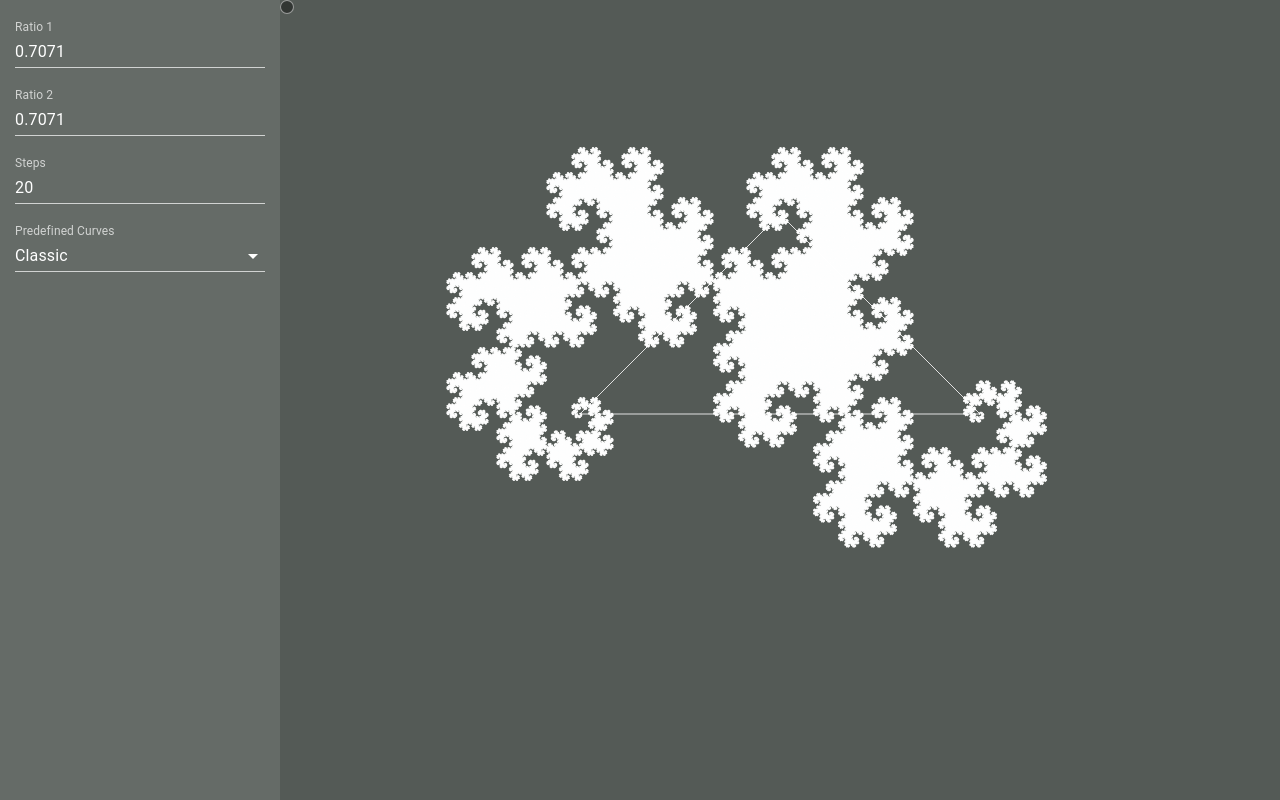
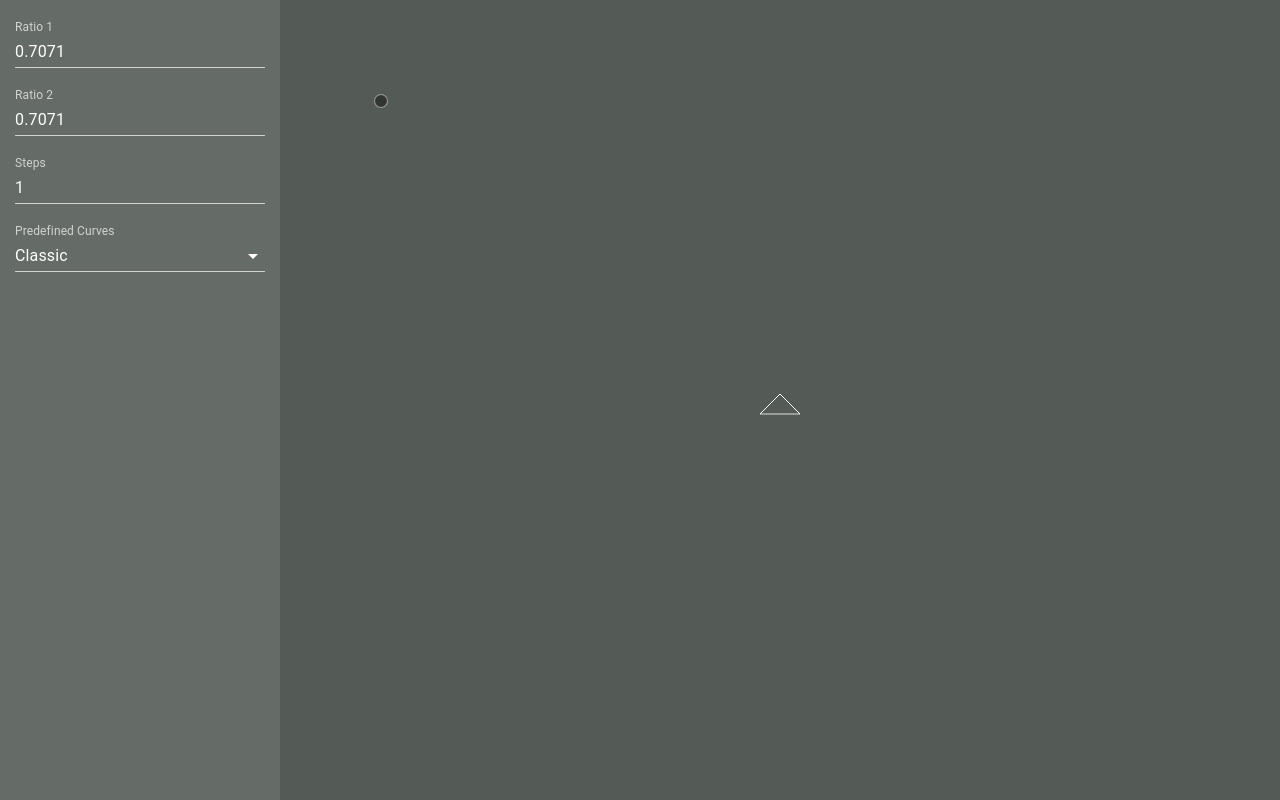
Before and after one commit to dotintegral/dragonize, a React (Create React App) app: page / in a window 1280 px wide. Built offline with nearby package versions, Linux system fonts and the light colour scheme; the HTML template or start-up script is replaced by a standard one.

Commit message:
Moving knob state to redux

```diff
--- a/src/components/Curve/Curve.jsx
+++ b/src/components/Curve/Curve.jsx
@@ -116,7 +116,10 @@ class Curve extends React.Component {
 
     return (
       <CurveWrapper>
-        <Knob />
+        <Knob
+          onChange={a => console.log(a)}
+          heightLimit={Math.floor(this.state.height / 2)}
+        />
         <canvas id="curve" className="curve" width={1000} height={1000} />
       </CurveWrapper>
     );
--- a/src/components/Knob/Knob.jsx
+++ b/src/components/Knob/Knob.jsx
@@ -1,16 +1,29 @@
 import React from "react";
+import { useSelector, useDispatch } from "react-redux";
 import Draggable from "react-draggable";
 
 import { StyledKnob } from "./Knob.styled";
 
-const Knob = () => {
+const Knob = ({ heightLimit }) => {
+  const position = useSelector(state => state.knob);
+  const dispatch = useDispatch();
+
   return (
     <Draggable
-      defaultPosition={{ x: 0, y: 0 }}
+      position={{
+        x: position.x - 6,
+        y: position.y - 6
+      }}
       scale={1}
-      onStart={() => {}}
       onDrag={() => {}}
-      onStop={() => {}}
+      bounds={{ left: 0, top: 0, right: null, bottom: heightLimit }}
+      onStop={(e, { x, y }) => {
+        dispatch({
+          type: "SET_KNOB",
+          x: x + 6,
+          y: y + 6
+        });
+      }}
     >
       <StyledKnob />
     </Draggable>
--- a/src/components/Knob/Knob.styled.js
+++ b/src/components/Knob/Knob.styled.js
@@ -6,4 +6,5 @@ export const StyledKnob = styled.div`
   border-radius: 12px;
   border: solid 1px rgba(255, 255, 255, 0.5);
   background: rgba(0, 0, 0, 0.4);
+  cursor: grab;
 `;
--- a/src/store.js
+++ b/src/store.js
@@ -17,13 +17,17 @@ const initialState = {
   canvas: {
     width: 1600,
     height: 900,
-    zoom: 1
+    zoom: 0.1
   },
   curve: {
     ratio1: predefinedCurves[0].ratio1,
     ratio2: predefinedCurves[0].ratio2,
-    step: 20,
+    step: 1,
     initialTriangle: true
+  },
+  knob: {
+    x: 100,
+    y: 100
   },
   predefinedCurves
 };
@@ -41,6 +45,18 @@ function reducer(state = initialState, action) {
       return newState;
     }
 
+    case "SET_KNOB": {
+      const newState = {
+        ...state,
+        knob: {
+          x: action.x,
+          y: action.y
+        }
+      };
+
+      return newState;
+    }
+
     default:
       return state;
   }
```
